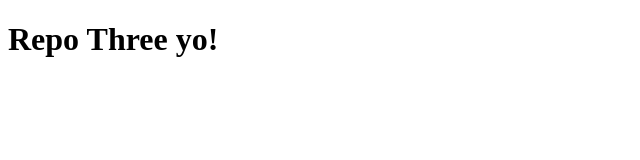
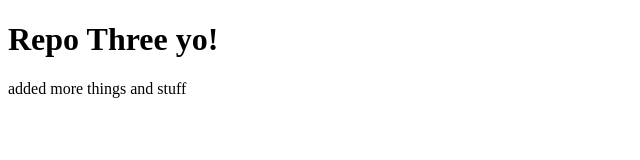
Before and after one commit to SermedNaem/repo-three, a plain HTML site: page index.html in a window 1280 px wide. Shown: the whole page, without its empty margins (0-640 px from the left). Drawn offline with Linux system fonts and the light colour scheme.

Commit message:
things and stuff

```diff
--- a/index.html
+++ b/index.html
@@ -8,5 +8,6 @@
 </head>
 <body>
     <h1>Repo Three yo!</h1>
+    <p>added more things and stuff</p>
 </body>
 </html>
```
